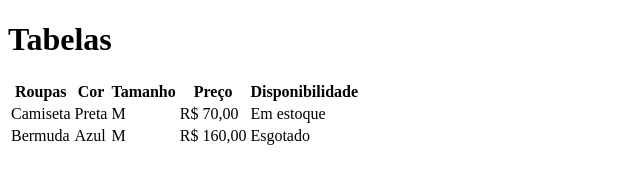
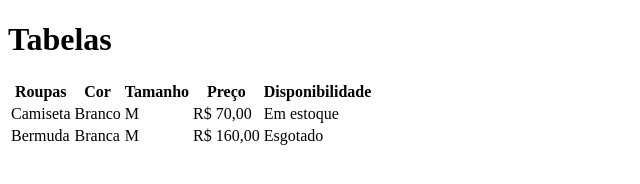
Before and after one commit to felipe-godoy/aula-tabela, a plain HTML site: page index.html in a window 1280 px wide. Shown: the whole page, without its empty margins (0-640 px from the left). Drawn offline with Linux system fonts and the light colour scheme.

Commit message:
adicionado somente cor BRANCA

```diff
--- a/index.html
+++ b/index.html
@@ -19,14 +19,14 @@
         </tr>
         <tr>
             <td>Camiseta</td>
-            <td>Preta</td>
+            <td>Branco</td>
             <td>M</td>
             <td>R$ 70,00</td>
             <td>Em estoque</td>
         </tr>
         <tr>
             <td>Bermuda</td>
-            <td>Azul</td>
+            <td>Branca</td>
             <td>M</td>
             <td>R$ 160,00</td>
             <td>Esgotado</td>
```
